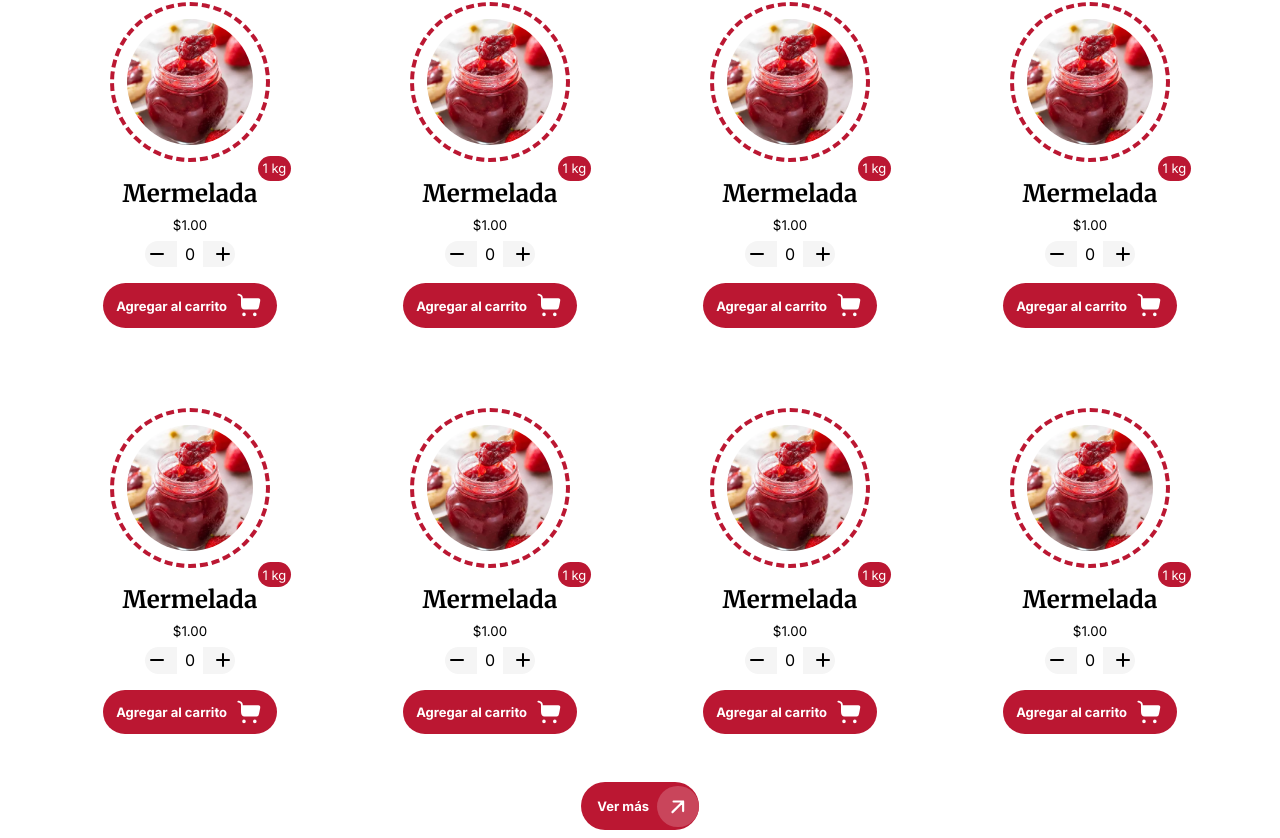
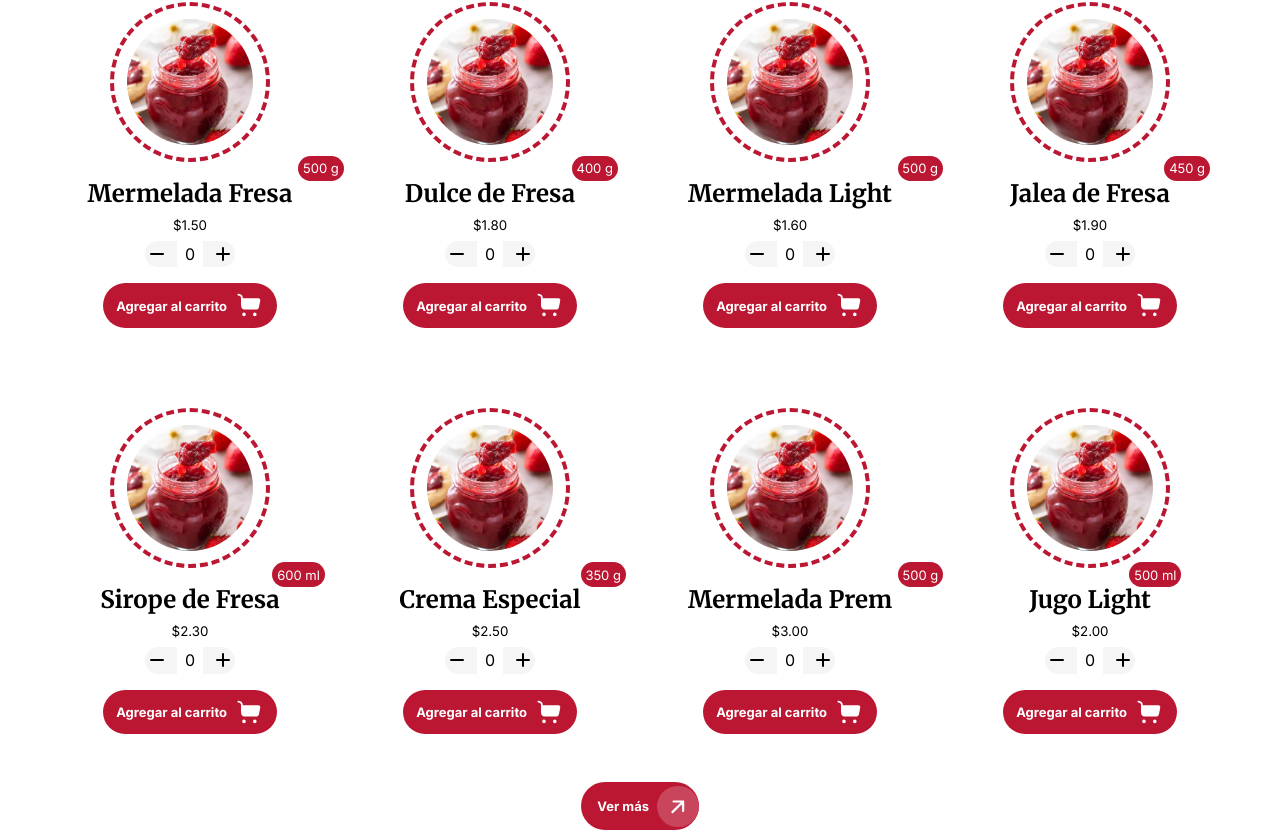
Before and after one commit to Fab1029/FresasSarahi, a React (Vite) app: page /#/ in a window 1280 px wide. Shown: the part 1502-2340 px from the top of the page. Built offline with nearby package versions, Linux system fonts and the light colour scheme.

Commit message:
(feature): Add and delete to Cart

```diff
--- a/src/components/Cart/Cart.css
+++ b/src/components/Cart/Cart.css
@@ -163,6 +163,7 @@
 }
 
 .product-detail-weight {
+    color: white;
     width: 1.5rem;
     height: 1.5rem;
     padding: 0.1rem;
--- a/src/components/Cart/Cart.jsx
+++ b/src/components/Cart/Cart.jsx
@@ -3,9 +3,9 @@ import './Cart.css'
 import StackNumber from '../StackNumber/StackNumber';
 import { motion, AnimatePresence } from 'framer-motion'
 
-const Cart = () => {
+const Cart = ({cartItems, updateCart, deleteItemCart}) => {
+  const [dragged, setDragged] = useState(false);
   const [isMobile, setIsMobile] = useState(false);
-  const [dragged, setDragged] = useState(false);
   const [cartPosition, setCartPosition] = useState({x:0, y: 0});
   const [isVisibleCartMaximize, setIsVisibleCartMaximize] = useState(false);
 
@@ -73,7 +73,7 @@ const Cart = () => {
                         <path d="M2.08 2.75c.14-.39.57-.6.96-.46l.3.1c.62.22 1.14.41 1.55.62.44.22.82.5 1.1.92.28.42.39.88.44 1.38.02.23.03.48.03.79H17.13c1.69 0 3.21 0 3.65.58.44.58.27 1.45-.07 3.19l-.5 2.42c-.32 1.53-.48 2.28-1.03 2.73-.55.45-1.34.45-2.9.45h-5.3c-2.79 0-4.18 0-5.04-.92C5.06 13.55 5 12.58 5 9.64V7.04c0-.74 0-1.23-.04-1.62-.04-.36-.11-.54-.2-.67-.09-.13-.22-.25-.52-.4-.32-.16-.76-.32-1.43-.56l-.26-.09a.75.75 0 0 1-.47-.95ZM7.5 18a1.5 1.5 0 1 1 0 3 1.5 1.5 0 0 1 0-3Zm9 0a1.5 1.5 0 1 1 0 3 1.5 1.5 0 0 1 0-3Z"/>
                     </svg>
                     <p className='count-items-container'>
-                        5
+                        {cartItems.reduce((acc, item) => acc + item.quantity, 0)}
                     </p>
                 </button>
                 <button className='default-button default-button-icon pay-button-minimize' onClick={null}>
@@ -112,7 +112,7 @@ const Cart = () => {
                                 <svg viewBox="0 0 24 24" fill="none" xmlns="http://www.w3.org/2000/svg">
                                     <g id="SVGRepo_bgCarrier" strokeWidth="0"/>
                                     <g id="SVGRepo_tracerCarrier" strokeLinecap="round" strokeLinejoin="round"/>
-                                    <g id="SVGRepo_iconCarrier"> <path fillRule="evenodd" clip-rule="evenodd" d="M5.29289 5.29289C5.68342 4.90237 6.31658 4.90237 6.70711 5.29289L12 10.5858L17.2929 5.29289C17.6834 4.90237 18.3166 4.90237 18.7071 5.29289C19.0976 5.68342 19.0976 6.31658 18.7071 6.70711L13.4142 12L18.7071 17.2929C19.0976 17.6834 19.0976 18.3166 18.7071 18.7071C18.3166 19.0976 17.6834 19.0976 17.2929 18.7071L12 13.4142L6.70711 18.7071C6.31658 19.0976 5.68342 19.0976 5.29289 18.7071C4.90237 18.3166 4.90237 17.6834 5.29289 17.2929L10.5858 12L5.29289 6.70711C4.90237 6.31658 4.90237 5.68342 5.29289 5.29289Z" fill="#ffffff"/> </g>
+                                    <g id="SVGRepo_iconCarrier"> <path fillRule="evenodd" clipRule="evenodd" d="M5.29289 5.29289C5.68342 4.90237 6.31658 4.90237 6.70711 5.29289L12 10.5858L17.2929 5.29289C17.6834 4.90237 18.3166 4.90237 18.7071 5.29289C19.0976 5.68342 19.0976 6.31658 18.7071 6.70711L13.4142 12L18.7071 17.2929C19.0976 17.6834 19.0976 18.3166 18.7071 18.7071C18.3166 19.0976 17.6834 19.0976 17.2929 18.7071L12 13.4142L6.70711 18.7071C6.31658 19.0976 5.68342 19.0976 5.29289 18.7071C4.90237 18.3166 4.90237 17.6834 5.29289 17.2929L10.5858 12L5.29289 6.70711C4.90237 6.31658 4.90237 5.68342 5.29289 5.29289Z" fill="#ffffff"/> </g>
                                 </svg>
                             </button>
                         </div>
@@ -120,23 +120,26 @@ const Cart = () => {
                     </div>
 
                     <div className='products-order-container'>
-
-                        <div className='product-detail-container'>
+                        {cartItems.map((item, index) => (
+                            <div className='product-detail-container' key={index}>
 
                                 <div className='product-detail-left-container'>
                                     <p className='product-detail-name'>
-                                    Mermelada
-                                    <p className='product-detail-weight'>1 kg</p>
+                                        {item.name}
+                                        <span className='product-detail-weight'>{item.weight}</span>
                                     </p>
 
                                 </div>
 
                                 <div className='product-detail-center-container'>
-                                <StackNumber/>
+                                    <StackNumber quantity={item.quantity} callFunction={(quantity) => {
+                                        if (quantity === 0) deleteItemCart(item);
+                                        else updateCart({ ...item, quantity })
+                                    }}/>
                                 </div>
 
                                 <div className='product-detail-right-container'>
-                                <button className='trash-button'>
+                                    <button className='trash-button' onClick={() => deleteItemCart(item)}>
                                         <svg viewBox="0 0 24 24" fill="none" xmlns="http://www.w3.org/2000/svg">
                                             <g id="SVGRepo_bgCarrier" strokeWidth="0"/>
                                             <g id="SVGRepo_tracerCarrier" strokeLinecap="round" strokeLinejoin="round"/>
@@ -147,7 +150,7 @@ const Cart = () => {
                                 </div>
 
                             </div>
-
+                        ))}
                     </div>
 
                     <div className='pay-button-container'>
--- a/src/components/Product/Product.css
+++ b/src/components/Product/Product.css
@@ -50,6 +50,7 @@
 
 .product-name-container h2 {
     font-size: x-large;
+    text-align: center;
 }
 
 .product-weight-tag {
--- a/src/components/ProductsBanner/ProductsBanner.jsx
+++ b/src/components/ProductsBanner/ProductsBanner.jsx
@@ -1,9 +1,9 @@
 import './ProductsBanner.css'
 import Product from "../Product/Product"
 import { useNavigate } from 'react-router-dom'
-import {motion, scale} from 'framer-motion'
+import { motion } from 'framer-motion'
 
-const ProductsBanner = ({products}) => {
+const ProductsBanner = ({products, callFunction}) => {
   const navigate = useNavigate();
 
   return (
@@ -14,7 +14,7 @@ const ProductsBanner = ({products}) => {
 
         <div className='products-banner'>
             {products.map((product, index) => (
-                <Product product={product} key={index}/>
+                <Product product={product} callFunction={callFunction} key={index}/>
             ))}
         </div>
 
--- a/src/data/Products.js
+++ b/src/data/Products.js
@@ -1,179 +1,179 @@
 export const products = [
     {
-        name: 'Mermelada',
-        price: '1.00',
-        weight: '1 kg',
+        name: 'Mermelada Fresa',
+        price: '1.50',
+        weight: '500 g',
         image: `/mermelada.webp`,
         type: 'General',
         mainProduct: true
     },
 
     {
-        name: 'Mermelada',
-        price: '1.00',
-        weight: '1 kg',
+        name: 'Jugo de Fresa',
+        price: '2.00',
+        weight: '1 lt',
         image: `/mermelada.webp`,
         type: 'General',
         mainProduct: false
     },
 
     {
-        name: 'Mermelada',
-        price: '1.00',
-        weight: '1 kg',
+        name: 'Dulce de Fresa',
+        price: '1.80',
+        weight: '400 g',
         image: `/mermelada.webp`,
         type: 'General',
         mainProduct: true
     },
 
     {
-        name: 'Mermelada',
-        price: '1.00',
-        weight: '1 kg',
+        name: 'Crema de Fresa',
+        price: '2.20',
+        weight: '300 g',
         image: `/mermelada.webp`,
         type: 'General',
         mainProduct: false
     },
 
     {
-        name: 'Mermelada',
-        price: '1.00',
-        weight: '1 kg',
+        name: 'Fresas Confitadas',
+        price: '2.50',
+        weight: '250 g',
         image: `/mermelada.webp`,
         type: 'General',
         mainProduct: false
     },
 
     {
-        name: 'Mermelada',
-        price: '1.00',
-        weight: '1 kg',
+        name: 'Mermelada Light',
+        price: '1.60',
+        weight: '500 g',
         image: `/mermelada.webp`,
         type: 'General',
         mainProduct: true
     },
 
     {
-        name: 'Mermelada',
-        price: '1.00',
-        weight: '1 kg',
+        name: 'Jalea de Fresa',
+        price: '1.90',
+        weight: '450 g',
         image: `/mermelada.webp`,
         type: 'General',
         mainProduct: true
     },
 
     {
-        name: 'Mermelada',
-        price: '1.00',
-        weight: '1 kg',
+        name: 'Dulce Especial',
+        price: '2.10',
+        weight: '400 g',
         image: `/mermelada.webp`,
         type: 'Especial',
         mainProduct: false
     },
 
     {
-        name: 'Mermelada',
-        price: '1.00',
-        weight: '1 kg',
+        name: 'Sirope de Fresa',
+        price: '2.30',
+        weight: '600 ml',
         image: `/mermelada.webp`,
         type: 'Especial',
         mainProduct: true
     },
 
     {
-        name: 'Mermelada',
-        price: '1.00',
-        weight: '1 kg',
+        name: 'Crema Especial',
+        price: '2.50',
+        weight: '350 g',
         image: `/mermelada.webp`,
         type: 'Especial',
         mainProduct: true
     },
 
     {
-        name: 'Mermelada',
-        price: '1.00',
-        weight: '1 kg',
+        name: 'Dulce Natural',
+        price: '2.00',
+        weight: '500 g',
         image: `/mermelada.webp`,
         type: 'Especial',
         mainProduct: false
     },
 
     {
-        name: 'Mermelada',
-        price: '1.00',
-        weight: '1 kg',
+        name: 'Fresas Trituradas',
+        price: '1.70',
+        weight: '450 g',
         image: `/mermelada.webp`,
         type: 'Especial',
         mainProduct: false
     },
 
     {
-        name: 'Mermelada',
-        price: '1.00',
-        weight: '1 kg',
+        name: 'Mermelada Prem',
+        price: '3.00',
+        weight: '500 g',
         image: `/mermelada.webp`,
         type: 'Especial',
         mainProduct: true
     },
 
     {
-        name: 'Mermelada',
-        price: '1.00',
-        weight: '1 kg',
+        name: 'Dulce de Temporada',
+        price: '2.20',
+        weight: '400 g',
         image: `/mermelada.webp`,
         type: 'Especial',
         mainProduct: false
     },
 
     {
-        name: 'Mermelada',
-        price: '1.00',
-        weight: '1 kg',
+        name: 'Jalea Premium',
+        price: '2.40',
+        weight: '300 g',
         image: `/mermelada.webp`,
         type: 'Especial',
         mainProduct: false
     },
 
     {
-        name: 'Mermelada',
-        price: '1.00',
-        weight: '1 kg',
+        name: 'Crema Light',
+        price: '2.10',
+        weight: '350 g',
         image: `/mermelada.webp`,
         type: 'Especial',
         mainProduct: false
     },
 
     {
-        name: 'Mermelada',
-        price: '1.00',
-        weight: '1 kg',
+        name: 'Mermelada Tradicional',
+        price: '1.90',
+        weight: '500 g',
         image: `/mermelada.webp`,
         type: 'Especial',
         mainProduct: false
     },
 
     {
-        name: 'Mermelada',
-        price: '1.00',
-        weight: '1 kg',
+        name: 'Fresa Fresca',
+        price: '1.60',
+        weight: '300 g',
         image: `/mermelada.webp`,
         type: 'Temporada',
         mainProduct: false
     },
 
     {
-        name: 'Mermelada',
-        price: '1.00',
-        weight: '1 kg',
+        name: 'Dulce de Fresa Light',
+        price: '1.70',
+        weight: '400 g',
         image: `/mermelada.webp`,
         type: 'Temporada',
         mainProduct: false
     },
 
     {
-        name: 'Mermelada',
-        price: '1.00',
-        weight: '1 kg',
+        name: 'Jugo Light',
+        price: '2.00',
+        weight: '500 ml',
         image: `/mermelada.webp`,
         type: 'Temporada',
         mainProduct: true
--- a/src/index.css
+++ b/src/index.css
@@ -12,7 +12,7 @@ h1, h2 {
   font-family: "Merriweather", serif;
 }
 
-p, li, button {
+p, li, button, span {
   font-family: "Inter", sans-serif;
 }
 
--- a/src/pages/Home/Home.jsx
+++ b/src/pages/Home/Home.jsx
@@ -10,6 +10,7 @@ import Cart from '../../components/Cart/Cart.jsx'
 
 const Home = () => {
   const [products, setProducts] = useState(null);
+  const [cartItems, setCartItems] = useState(sessionStorage.getItem('cartItems') ? JSON.parse(sessionStorage.getItem('cartItems')) : []);
 
   useEffect(() => {
     const fetchProducts = () => {
@@ -21,6 +22,28 @@ const Home = () => {
 
   }, []);
 
+  const updateCart = (item) => {
+    let items = [...cartItems];
+    const itemIndex = items.findIndex((p) => p.name === item.name);
+
+    if (itemIndex >= 0) {
+      items[itemIndex] = item;
+    } else {
+      items.push(item);
+    }
+
+    setCartItems(items);
+    sessionStorage.setItem("cartItems", JSON.stringify(items));
+  };
+
+  const deleteItemCart = (item) => {
+    let items = [];
+    items = cartItems.filter((p) => p.name !== item.name);
+
+    setCartItems(items);
+    sessionStorage.setItem("cartItems", JSON.stringify(items));
+  };
+
   return (
     <div style={{overflow: 'hidden', position: 'relative'}}>
       {products ? (
@@ -30,10 +53,10 @@ const Home = () => {
           </header>
 
           <main>
-            <Cart/>
+            <Cart cartItems={cartItems} updateCart={updateCart} deleteItemCart={deleteItemCart}/>
             <HomeBanner/>
             <InformationBanner/>
-            <ProductsBanner products={products}/>
+            <ProductsBanner products={products} callFunction={updateCart}/>
             <ContactUsBanner/>
           </main>
 
```
Also changed, not shown: src/components/Product/Product.jsx (+18 -2 lines), src/components/StackNumber/StackNumber.jsx (+6 -7 lines), src/pages/AboutUs/AboutUs.jsx (+26 -1 lines), src/pages/Shop/Shop.jsx (+25 -2 lines). Lines whose indentation alone changed are shown as unchanged.
